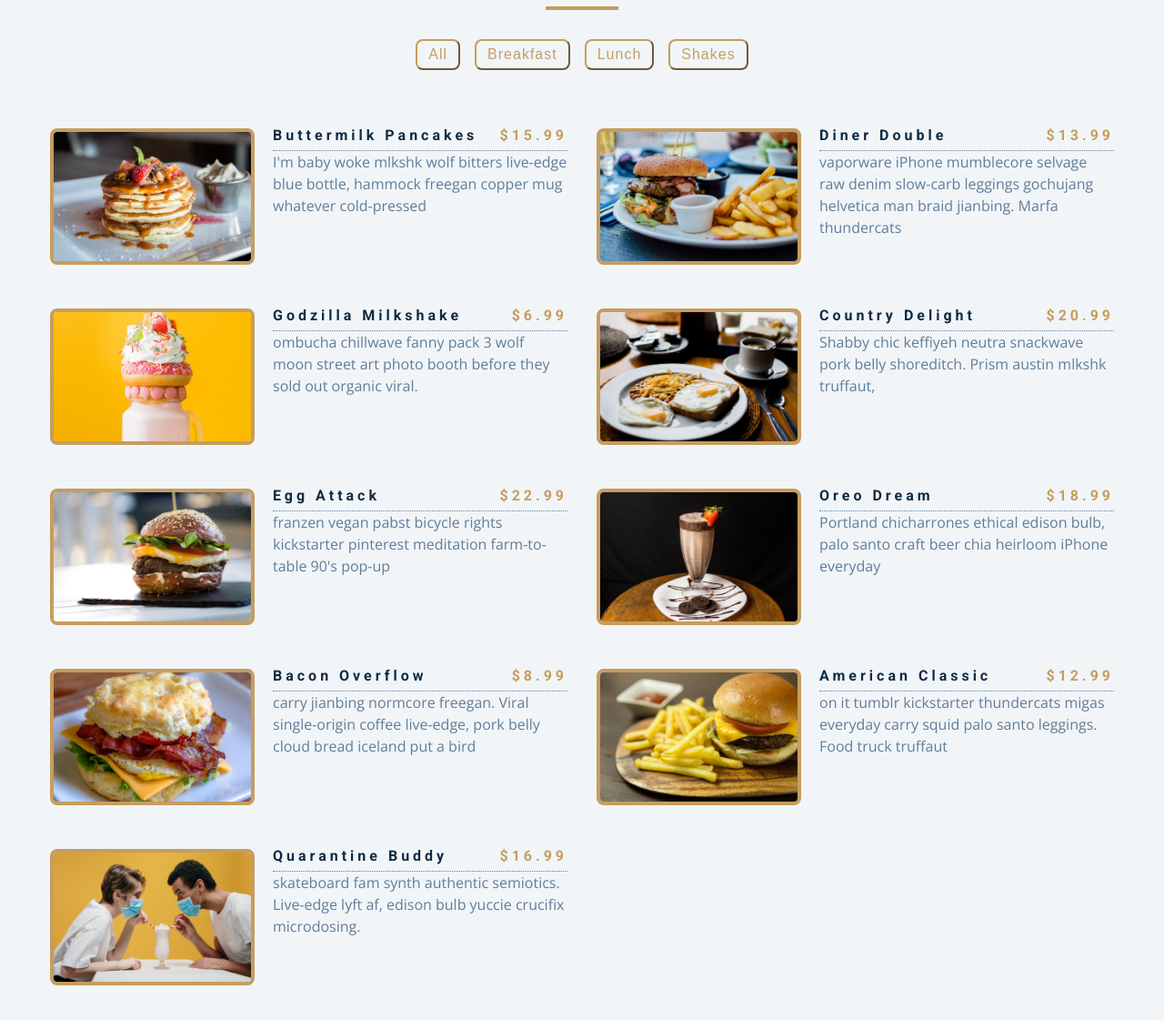
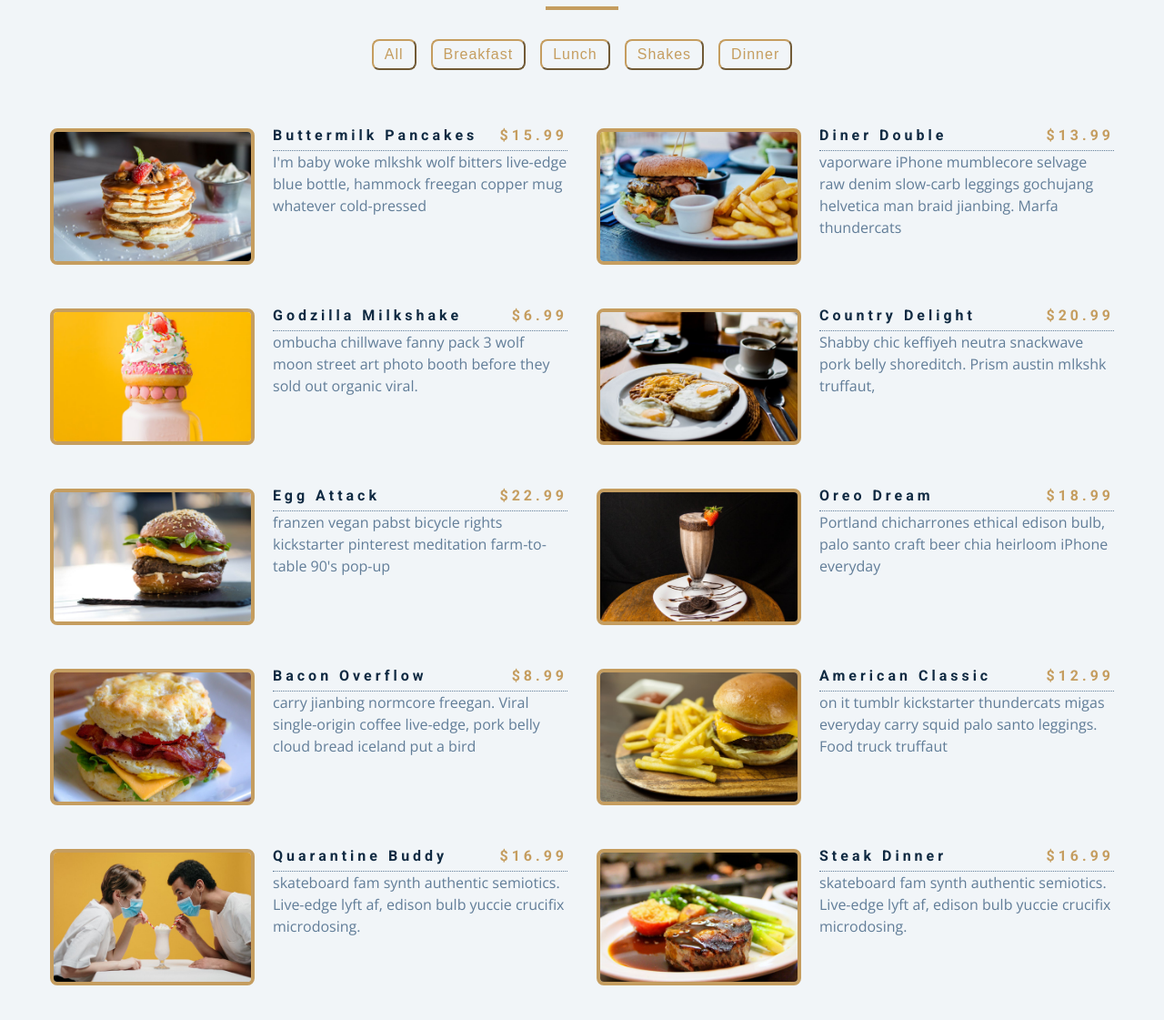
Before and after one commit to rvutd/JS-Menu, a plain HTML site: page index.html in a window 1280 px wide. Shown: the part 125-1246 px from the top of the page at 91% size. Drawn offline with nearby package versions, Linux system fonts and the light colour scheme.

Commit message:
'all-done'

```diff
--- a/app.js
+++ b/app.js
@@ -71,33 +71,23 @@ const menu = [
     img: "./images/item-9.jpeg",
     desc: `skateboard fam synth authentic semiotics. Live-edge lyft af, edison bulb yuccie crucifix microdosing.`,
   },
+  {
+    id: 10,
+    title: "steak dinner",
+    category: "dinner",
+    price: 16.99,
+    img: "./images/item-10.jpeg",
+    desc: `skateboard fam synth authentic semiotics. Live-edge lyft af, edison bulb yuccie crucifix microdosing.`,
+  }
 ];
 
 const sectionCenter = document.querySelector('.section-center');
-const filterBtn = document.querySelectorAll('.filter-btn');
+const container = document.querySelector('.btn-container')
 
 // Load Items
 window.addEventListener('DOMContentLoaded', function(){
   displayMenuItems(menu);
-})
-
-// Filter Buttons
-filterBtn.forEach(function(btn){
-  btn.addEventListener('click', function(e){
-    // Gets category of all in menu
-    const category = e.currentTarget.dataset.id;
-    const menuCategory = menu.filter(function(menuItem){
-      if (menuItem.category === category){
-        return menuItem
-      }
-    });
-    if ( category === 'all'){
-      displayMenuItems(menu);
-    }
-    else {
-      displayMenuItems(menuCategory);
-    }
-  })
+  displayMenuButtons();
 })
 
 function displayMenuItems(menuItems){
@@ -118,3 +108,61 @@ function displayMenuItems(menuItems){
   displayMenu =displayMenu.join('');
   sectionCenter.innerHTML = displayMenu;
 }
+
+function displayMenuButtons() {
+
+  // Making Sure Only one item category is stored
+  // i.e category doesnt repeat in this variable.
+  const categories = menu.reduce(function(values, item){
+    if (!values.includes(item.category)){
+      values.push(item.category);
+    }
+    return values;
+  }, ['all']
+  );
+
+  // Creating the HTML and using join method
+  // so that ',' doesnt appear.
+  const categoryBtns = categories.map(function(category){
+    return `
+    <button class="filter-btn" type="button"data-id=${category}>
+    ${category}
+    </button>`
+  }).join('');
+  container.innerHTML = categoryBtns;
+  const filterBtn = container.querySelectorAll('.filter-btn');
+
+
+  // Filter Buttons
+  filterBtn.forEach(function(btn){
+    btn.addEventListener('click', function(e){
+      // Gets category of all in menu
+      const category = e.currentTarget.dataset.id;
+      const menuCategory = menu.filter(function(menuItem){
+        if (menuItem.category === category){
+          return menuItem
+        }
+      });
+      if ( category === 'all'){
+        displayMenuItems(menu);
+      }
+      else {
+        displayMenuItems(menuCategory);
+      }
+    });
+  });
+}
+
+
+// Reduce Method
+// window.addEventListener('DOMContentLoaded', function(){
+//   displayMenuItems(menu);
+
+//   const categories = menu.reduce(function(values, item){
+//     if (!values.includes(item.category)){
+//       values.push(item.category);
+//     }
+//     return values;
+//   }, ['all'])
+//   console.log(categories);
+// })
--- a/index.html
+++ b/index.html
@@ -22,15 +22,15 @@
         </div>
         <!-- Filter Buttons -->
         <div class="btn-container">
-            <button class="filter-btn" type="button" data-id="all">all</button>
+            <!-- <button class="filter-btn" type="button" data-id="all">all</button>
             <button class="filter-btn" type="button"data-id="breakfast">breakfast</button>
             <button class="filter-btn" type="button" data-id="lunch">lunch</button>
-            <button class="filter-btn" type="button" data-id="shakes">shakes</button>
+            <button class="filter-btn" type="button" data-id="shakes">shakes</button> -->
         </div>
         <!-- Menu Items -->
         <div class="section-center">
             <!-- Single Item -->
-            <article class="menu-item">
+            <!-- <article class="menu-item">
                 <img src="./menu-item.jpeg" class="photo" alt="menu item">
                 <div class="item-info">
                     <header>
@@ -42,7 +42,7 @@
                        eu ullamcorper odio. Suspendisse in neque eros. Praesent ut
                        pellentesque sapien.</p>
                 </div>
-            </article>
+            </article> -->
             <!-- End of single item -->
         </div>
     </section>
```
